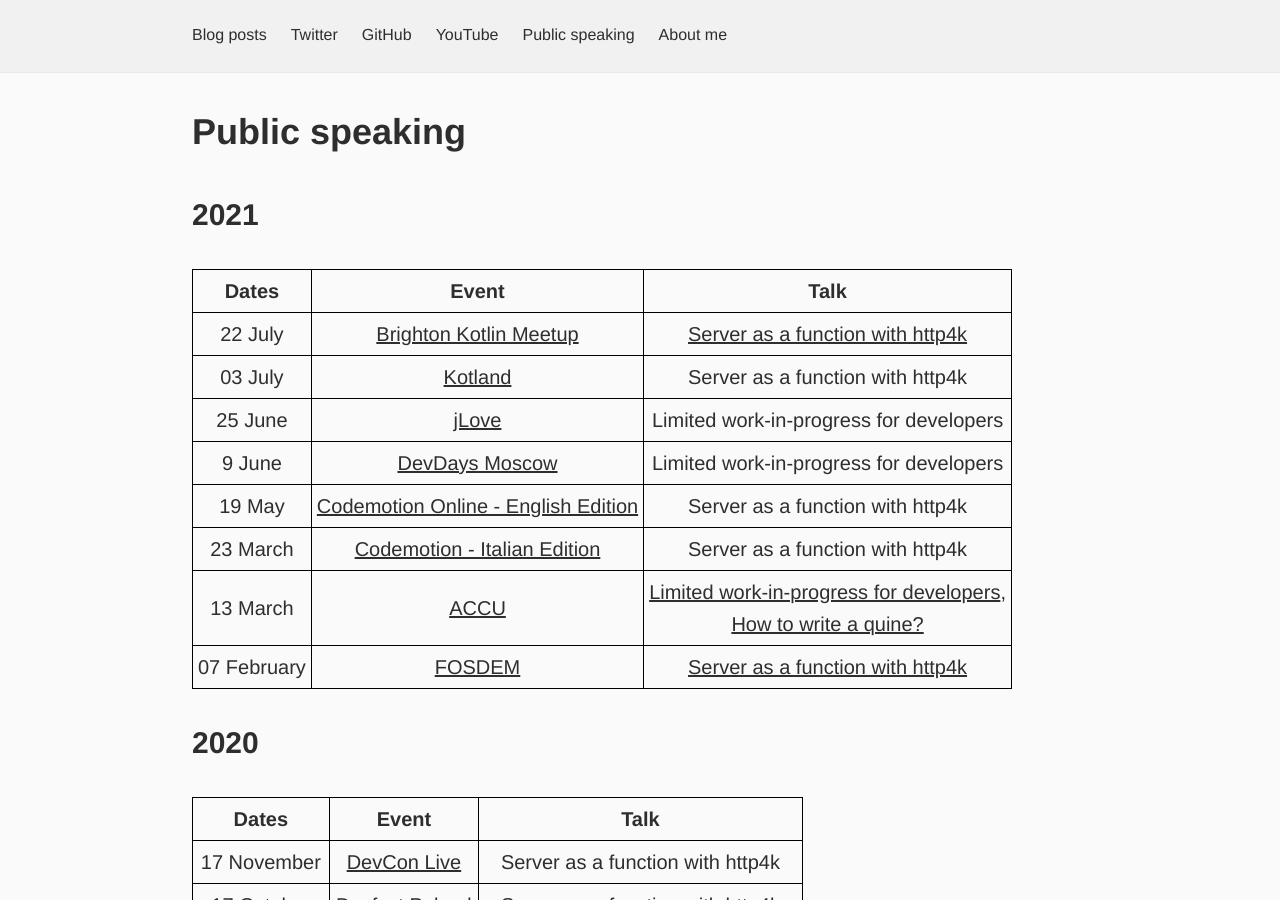
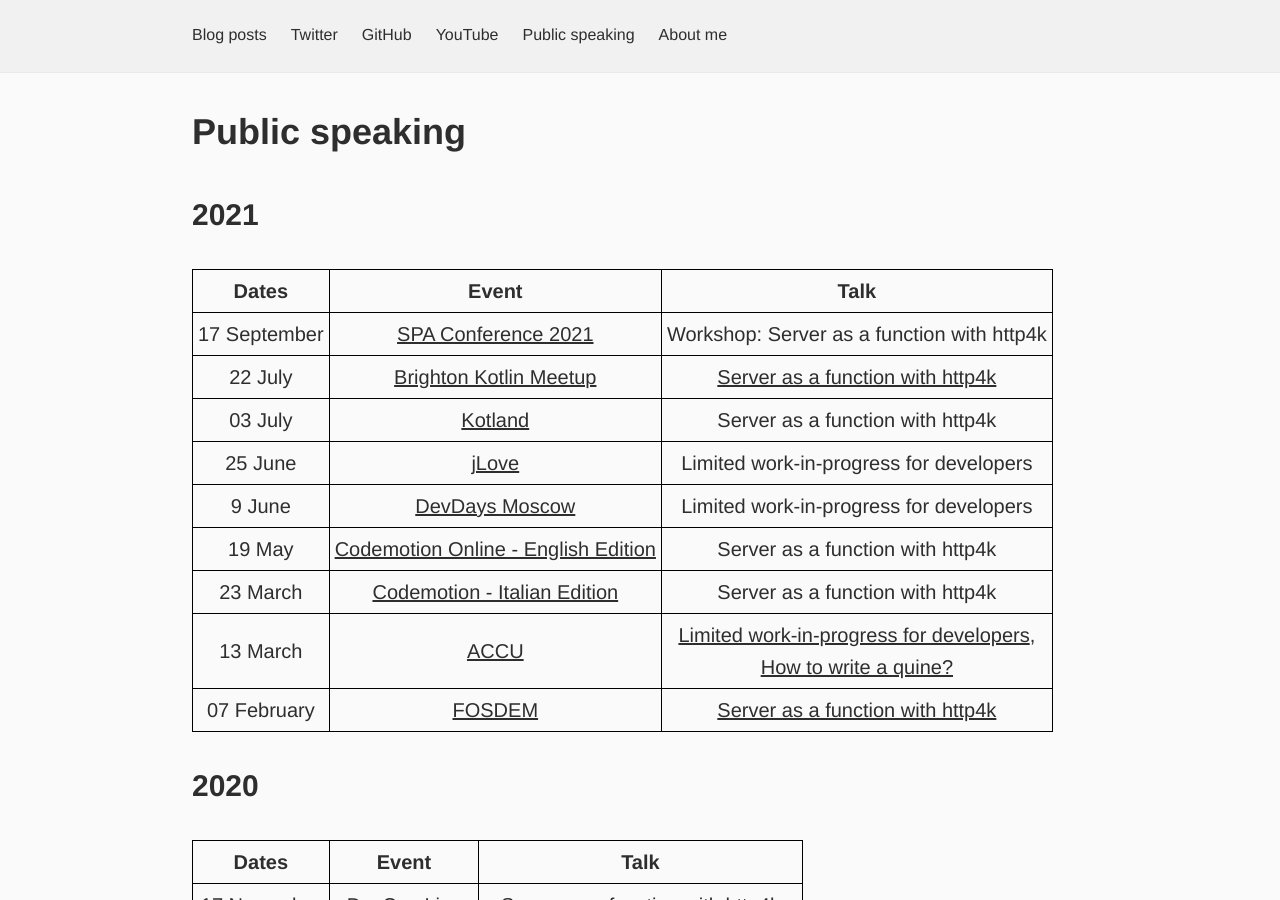
Before and after one commit to dkandalov/dkandalov.github.io, a Jekyll site: the page built from public-speaking.md, in a window 1280 px wide and 900 px high. Built offline with Jekyll 4.4.1, drawn with Linux system fonts in a browser that asks for light colours.

Commit message:
updated public-speaking.md

```diff
--- a/public-speaking.md
+++ b/public-speaking.md
@@ -8,6 +8,7 @@ permalink: public-speaking
 
 | Dates | Event | Talk |
 | --- | --- | --- |
+| 17 September    | [SPA Conference 2021](https://www.spaconference.org/schedule) | Workshop: Server as a function with http4k |
 | 22 July         | [Brighton Kotlin Meetup](https://www.meetup.com/Brighton-Kotlin/events/279015769) | [Server as a function with http4k](https://www.youtube.com/watch?v=8RpGIUwe7dI) |
 | 03 July         | [Kotland](https://www.kotland.org) | Server as a function with http4k |
 | 25 June         | [jLove](https://jlove.konfy.care) | Limited work-in-progress for developers |
```
